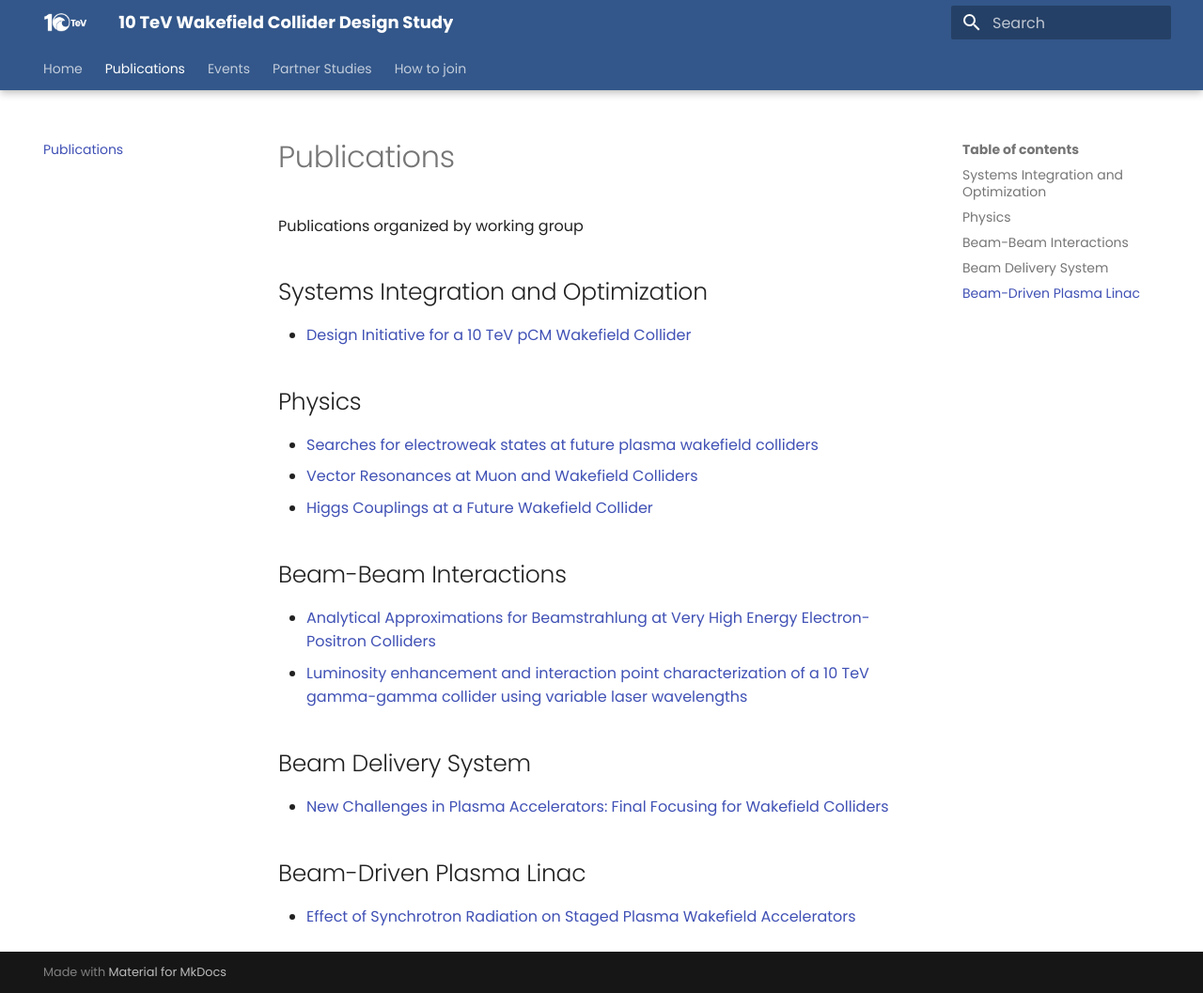
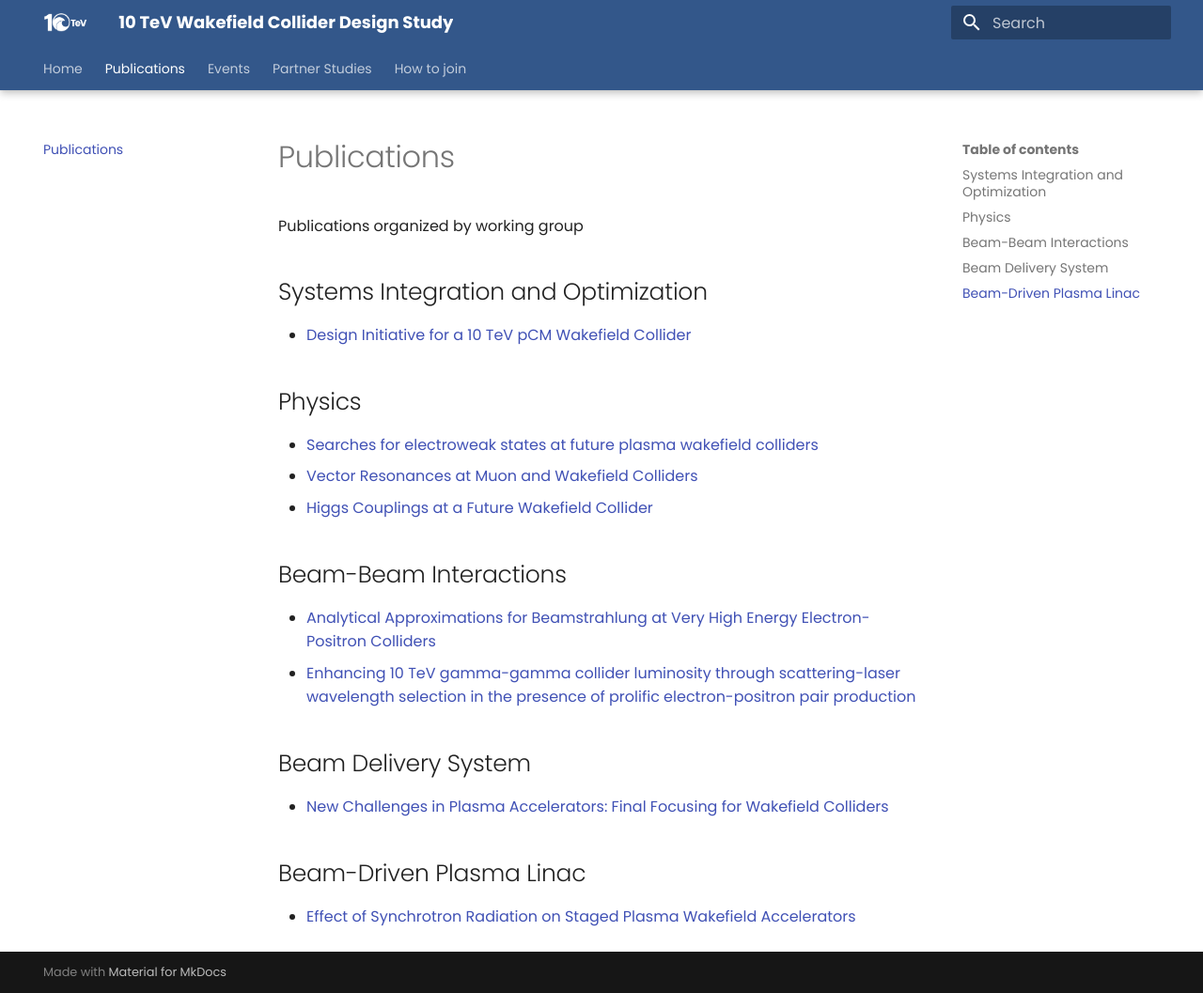
Before and after one commit to 10TeV-wakefield-collider/10TeV-wakefield-collider.github.io, an MkDocs documentation site: the page built from docs/publications.md, in a window 1280 px wide and 1057 px high. Shown: the whole window at 94% size. Built offline with MkDocs 1.6.1 and Material for MkDocs 9.7.7, drawn with Linux system fonts in a browser that asks for light colours.

Commit message:
add publication and ALEGRO 2026 photo

```diff
--- a/docs/publications.md
+++ b/docs/publications.md
@@ -11,7 +11,7 @@ Publications organized by working group
 
 ## Beam-Beam Interactions
 - [Analytical Approximations for Beamstrahlung at Very High Energy Electron-Positron Colliders](https://arxiv.org/abs/2511.20912)
-- [Luminosity enhancement and interaction point characterization of a 10 TeV gamma-gamma collider using variable laser wavelengths]()
+- [Enhancing 10 TeV gamma-gamma collider luminosity through scattering-laser wavelength selection in the presence of prolific electron-positron pair production](https://arxiv.org/abs/2608.25137)
 
 ## Beam Delivery System
 - [New Challenges in Plasma Accelerators: Final Focusing for Wakefield Colliders](https://arxiv.org/abs/2602.15777)
```
Also changed, not shown: docs/events.md (+4 -1 lines), 1 other file.
